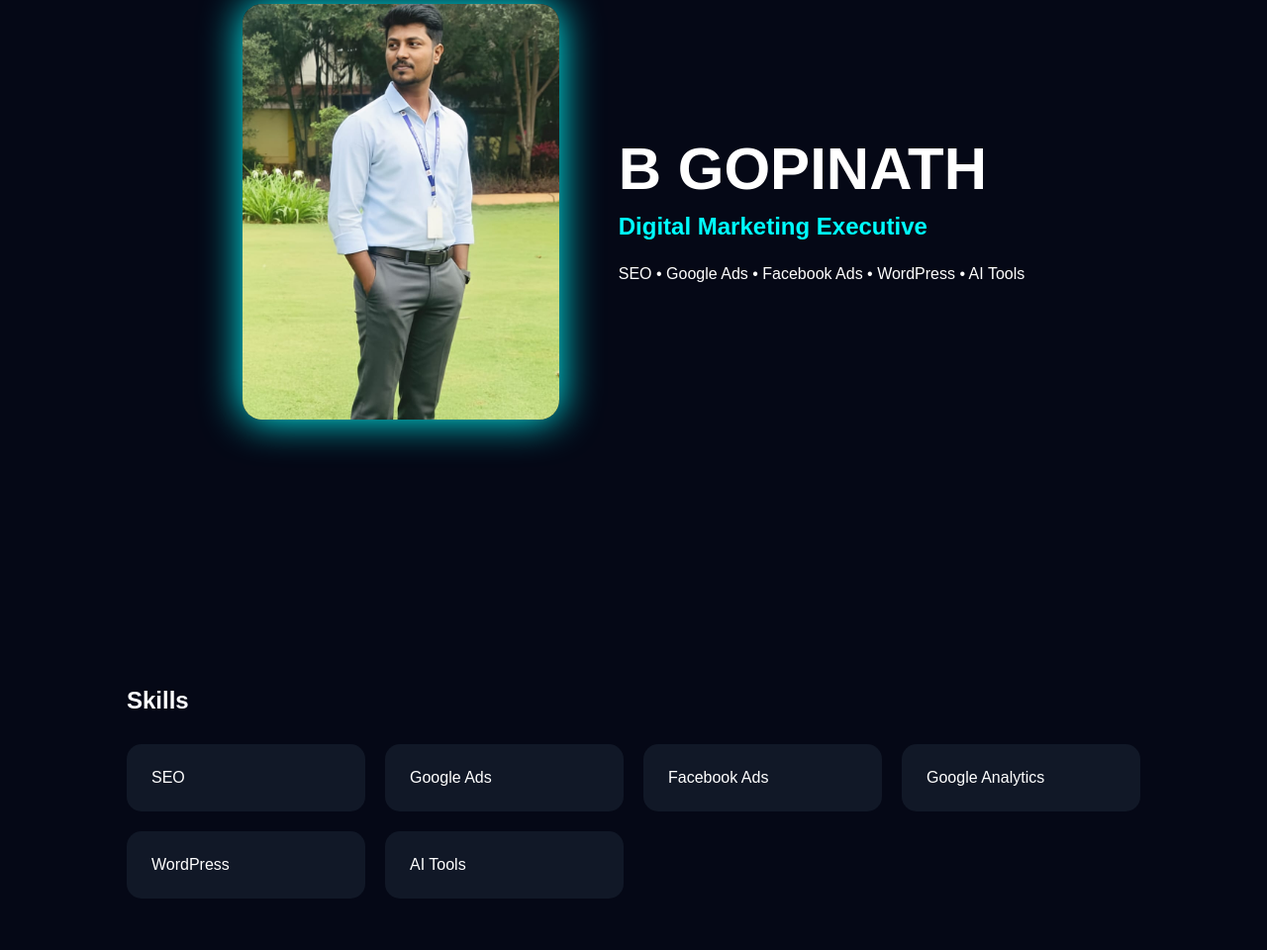
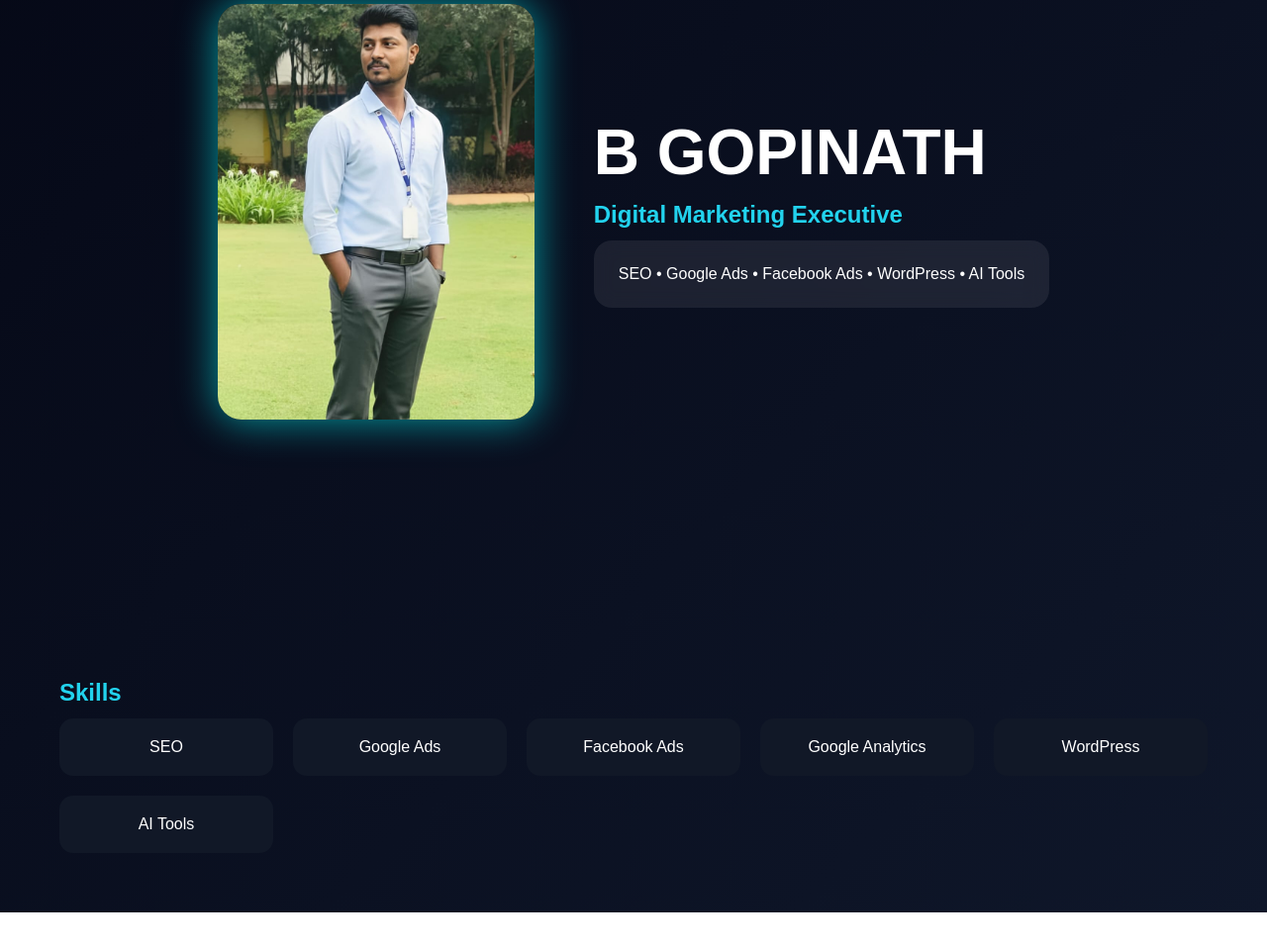
Before and after one commit to gopinath1208/gopinath-portfolio, a plain HTML site: page index.html in a window 1280 px wide. Shown: the part 186-1146 px from the top of the page at 99% size. After the commit the page ends 1108 px from the top, so only its background shows below. Drawn offline with Linux system fonts and the light colour scheme.

Commit message:
Update index.html

```diff
--- a/index.html
+++ b/index.html
@@ -3,127 +3,42 @@
 <head>
 <meta charset="UTF-8">
 <meta name="viewport" content="width=device-width, initial-scale=1.0">
-<title>B Gopinath Portfolio</title>
-
+<title>B Gopinath | Portfolio</title>
 <style>
-*{
-margin:0;
-padding:0;
-box-sizing:border-box;
-font-family:Arial,sans-serif;
-}
-
-body{
-background:#050816;
-color:white;
-}
-
-.hero{
-min-height:100vh;
-display:flex;
-justify-content:center;
-align-items:center;
-padding:40px;
-gap:60px;
-}
-
-.hero img{
-width:320px;
-height:420px;
-object-fit:cover;
-border-radius:20px;
-box-shadow:0 0 40px cyan;
-}
-
-.content h1{
-font-size:60px;
-margin-bottom:10px;
-}
-
-.content h2{
-color:cyan;
-margin-bottom:20px;
-}
-
-.content p{
-max-width:500px;
-line-height:1.8;
-}
-
-.skills{
-padding:80px 10%;
-}
-
-.skills h2{
-margin-bottom:30px;
-}
-
-.cards{
-display:grid;
-grid-template-columns:repeat(auto-fit,minmax(220px,1fr));
-gap:20px;
-}
-
-.card{
-padding:25px;
-background:#111827;
-border-radius:15px;
-transition:.3s;
-}
-
-.card:hover{
-transform:translateY(-10px);
-box-shadow:0 0 20px cyan;
-}
-
-@media(max-width:768px){
-.hero{
-flex-direction:column;
-text-align:center;
-}
-
-.content h1{
-font-size:40px;
-}
-}
+*{margin:0;padding:0;box-sizing:border-box}
+body{font-family:Arial,sans-serif;background:linear-gradient(135deg,#050816,#0f172a);color:#fff}
+.hero{min-height:100vh;display:flex;align-items:center;justify-content:center;gap:60px;padding:40px;flex-wrap:wrap}
+img{width:320px;height:420px;object-fit:cover;border-radius:24px;box-shadow:0 0 40px rgba(0,255,255,.6)}
+h1{font-size:64px}
+h2{color:#22d3ee;margin:12px 0}
+.card{background:rgba(255,255,255,.08);padding:25px;border-radius:18px;backdrop-filter:blur(10px)}
+.skills{padding:60px}
+.grid{display:grid;grid-template-columns:repeat(auto-fit,minmax(180px,1fr));gap:20px}
+.item{background:#111827;padding:20px;border-radius:14px;text-align:center}
 </style>
 </head>
-
 <body>
-
 <section class="hero">
-
-<img src="profile.jpg" alt="Gopinath">
-
-<div class="content">
+<img src="profile.jpg" alt="Profile">
+<div>
 <h1>B GOPINATH</h1>
-
 <h2>Digital Marketing Executive</h2>
-
-<p>
+<div class="card">
 SEO • Google Ads • Facebook Ads • WordPress • AI Tools
-</p>
-
 </div>
-
+</div>
 </section>
 
 <section class="skills">
-
 <h2>Skills</h2>
-
-<div class="cards">
-
-<div class="card">SEO</div>
-<div class="card">Google Ads</div>
-<div class="card">Facebook Ads</div>
-<div class="card">Google Analytics</div>
-<div class="card">WordPress</div>
-<div class="card">AI Tools</div>
-
+<div class="grid">
+<div class="item">SEO</div>
+<div class="item">Google Ads</div>
+<div class="item">Facebook Ads</div>
+<div class="item">Google Analytics</div>
+<div class="item">WordPress</div>
+<div class="item">AI Tools</div>
 </div>
-
 </section>
-
 </body>
 </html>
```
